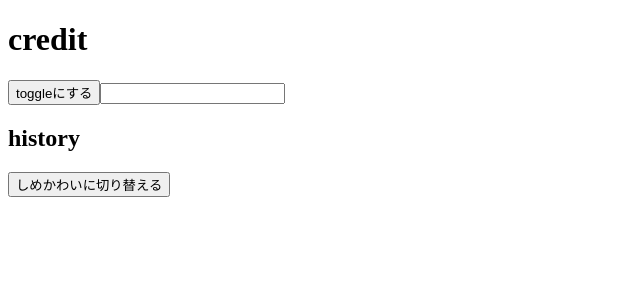
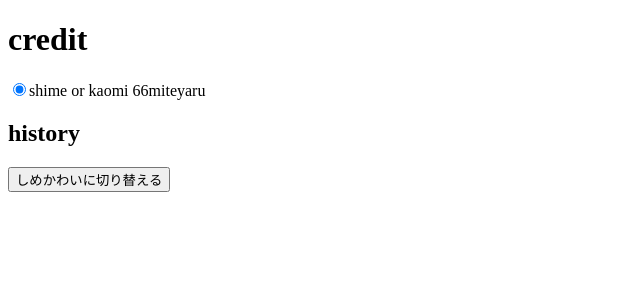
Before and after one commit to amo-tech/credit-app, a React (Create React App) app: page / in a window 1280 px wide. Shown: the top 300 px of the page, without its empty margins (0-640 px from the left). Built offline with nearby package versions, Linux system fonts and the light colour scheme.

Commit message:
radio button

```diff
--- a/src/App.jsx
+++ b/src/App.jsx
@@ -1,10 +1,24 @@
 export const App = () => {
+
+  const handleChange = () => {
+    return(
+        "hoge"
+    );
+  };
 
     return(
         <>
           <h1>credit</h1>
-          <button>toggleにする</button>
-          <input></input>
+          <label>
+          <input
+            type="radio"
+            value="shime"
+            onChange={handleChange}
+            checked={"a"}></input>
+            shime or kaomi 66miteyaru
+          </label>
+
+
 
           <h2>history</h2>
           <button>しめかわいに切り替える</button>
```
